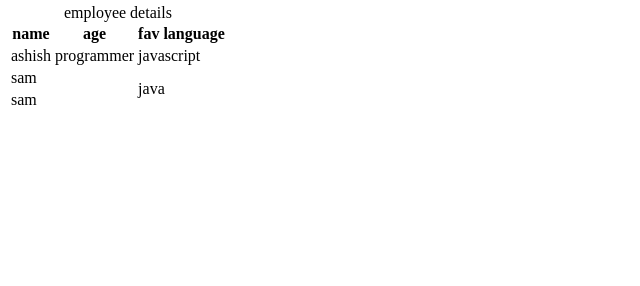
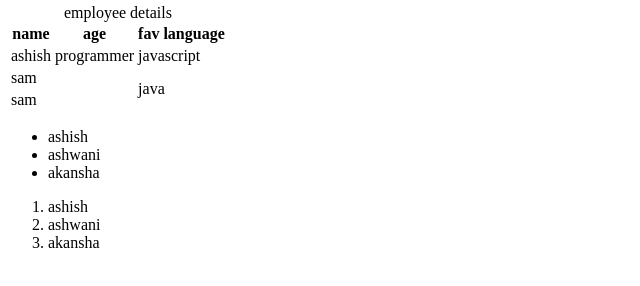
Before and after one commit to ashishsingh0777/html, a plain HTML site: page trainimage/index.html in a window 1280 px wide. Shown: the part 40-326 px from the top of the page, without its empty margins (0-640 px from the left). Drawn offline with Linux system fonts and the light colour scheme; files that its build step writes are made by us from their sources.

Commit message:
trainimage

```diff
--- a/trainimage/index.html
+++ b/trainimage/index.html
@@ -38,6 +38,17 @@
             footer
         </tfoot>
     </table>
+
+    <ul>
+        <li>ashish</li>
+        <li>ashwani</li>
+        <li>akansha</li>
+    </ul>
+    <ol>
+        <li>ashish</li>
+        <li>ashwani</li>
+        <li>akansha</li>
+    </ol>
 </body>
 
 </html>
```
